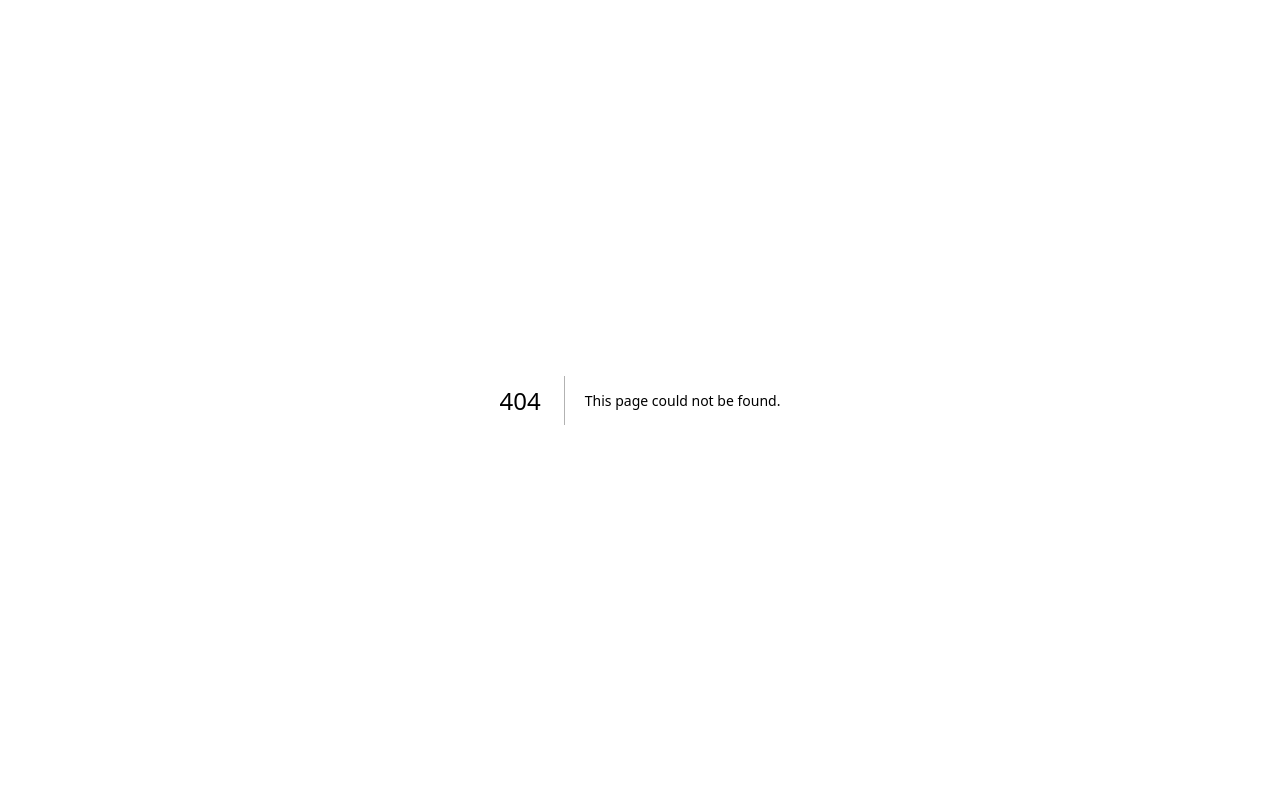
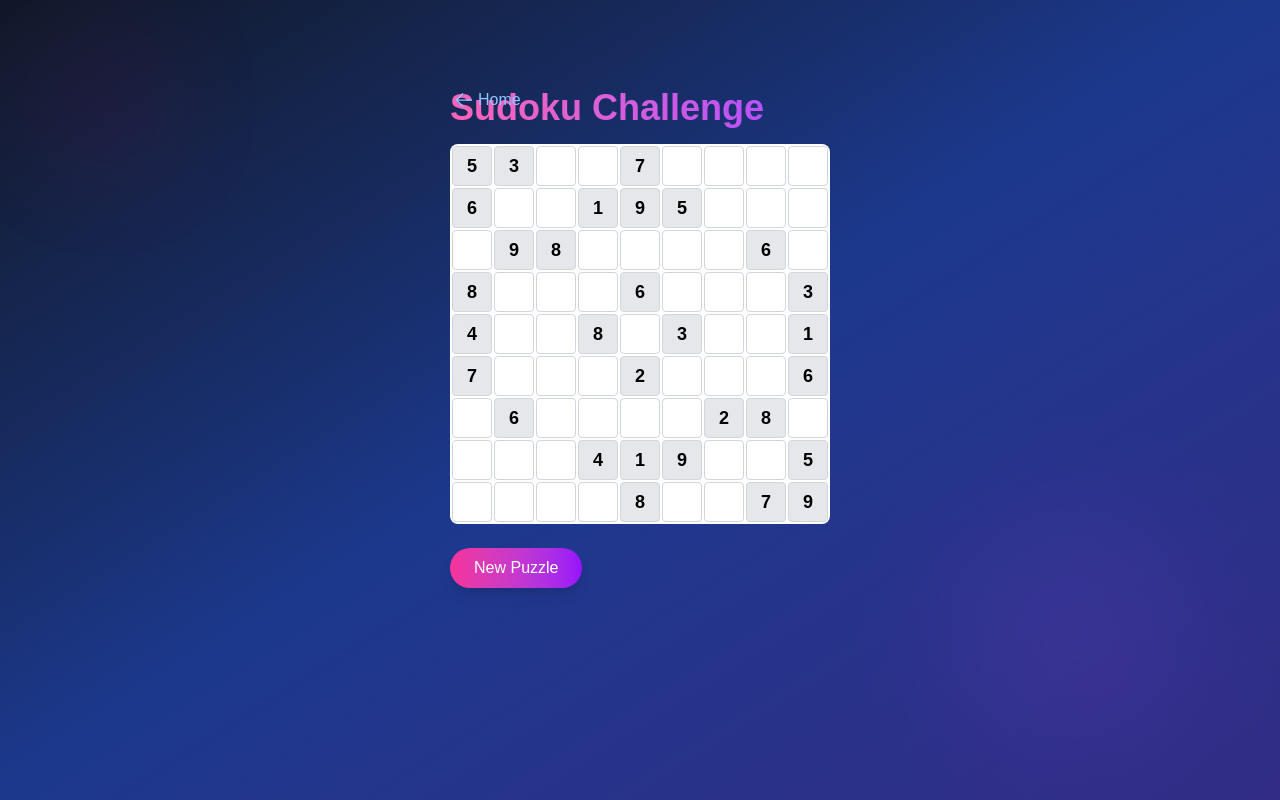
Before and after one commit to Altairian7/quantum_chess, a Next.js app: page /sudoku in a window 1280 px wide. Before the commit this address had no page. Built offline with nearby package versions, Linux system fonts and the light colour scheme.

Commit message:
completed the code for sudoko

```diff
--- /dev/null
+++ b/app/sudoku/page.tsx
@@ -0,0 +1,143 @@
+"use client";
+import React, { useState, useEffect } from "react";
+import Link from "next/link";
+
+const generateEmptyBoard = () =>
+  Array(9)
+    .fill(null)
+    .map(() => Array(9).fill(""));
+
+const SudokuPage = () => {
+  const [board, setBoard] = useState(generateEmptyBoard);
+  const [solution, setSolution] = useState(generateEmptyBoard);
+  const [selectedCell, setSelectedCell] = useState({ row: -1, col: -1 });
+  const [isComplete, setIsComplete] = useState(false);
+
+  useEffect(() => {
+    generatePuzzle();
+  }, []);
+
+  const generatePuzzle = () => {
+    // A static example board (easy)
+    const puzzle = [
+      ["5", "3", "", "", "7", "", "", "", ""],
+      ["6", "", "", "1", "9", "5", "", "", ""],
+      ["", "9", "8", "", "", "", "", "6", ""],
+      ["8", "", "", "", "6", "", "", "", "3"],
+      ["4", "", "", "8", "", "3", "", "", "1"],
+      ["7", "", "", "", "2", "", "", "", "6"],
+      ["", "6", "", "", "", "", "2", "8", ""],
+      ["", "", "", "4", "1", "9", "", "", "5"],
+      ["", "", "", "", "8", "", "", "7", "9"],
+    ];
+    const solved = solveSudoku(puzzle.map((r) => [...r]));
+    setBoard(puzzle);
+    setSolution(solved);
+    setIsComplete(false);
+  };
+
+  const solveSudoku = (grid: string[][]): string[][] => {
+    const isValid = (r: number, c: number, val: string) => {
+      for (let i = 0; i < 9; i++) {
+        if (grid[r][i] === val || grid[i][c] === val) return false;
+        const boxRow = 3 * Math.floor(r / 3) + Math.floor(i / 3);
+        const boxCol = 3 * Math.floor(c / 3) + (i % 3);
+        if (grid[boxRow][boxCol] === val) return false;
+      }
+      return true;
+    };
+
+    const solve = (): boolean => {
+      for (let r = 0; r < 9; r++) {
+        for (let c = 0; c < 9; c++) {
+          if (!grid[r][c]) {
+            for (let n = 1; n <= 9; n++) {
+              const val = String(n);
+              if (isValid(r, c, val)) {
+                grid[r][c] = val;
+                if (solve()) return true;
+                grid[r][c] = "";
+              }
+            }
+            return false;
+          }
+        }
+      }
+      return true;
+    };
+
+    solve();
+    return grid;
+  };
+
+  const handleCellChange = (value: string, row: number, col: number) => {
+    if (/[1-9]/.test(value) || value === "") {
+      const newBoard = board.map((r) => [...r]);
+      newBoard[row][col] = value;
+      setBoard(newBoard);
+      checkComplete(newBoard);
+    }
+  };
+
+  const checkComplete = (b: string[][]) => {
+    for (let i = 0; i < 9; i++)
+      for (let j = 0; j < 9; j++)
+        if (b[i][j] !== solution[i][j]) return setIsComplete(false);
+    setIsComplete(true);
+  };
+
+  const isInitial = (row: number, col: number) => solution[row][col] && board[row][col] === solution[row][col];
+
+  return (
+    <div className="flex flex-col items-center min-h-screen bg-gradient-to-br from-gray-900 via-blue-900 to-indigo-900 text-white p-6 overflow-hidden">
+      <div className="absolute inset-0 overflow-hidden">
+        <div className="absolute top-10 left-10 w-32 h-32 bg-pink-600 rounded-full opacity-10 blur-3xl"></div>
+        <div className="absolute bottom-10 right-20 w-64 h-64 bg-purple-500 rounded-full opacity-10 blur-3xl"></div>
+      </div>
+      <div className="relative z-10 mt-16">
+        <Link href="/" className="absolute left-1 flex items-center text-blue-300 hover:text-blue-200 transition">
+          <svg xmlns="http://www.w3.org/2000/svg" className="w-5 h-5 mr-1" fill="none" viewBox="0 0 24 24" strokeWidth={1.5} stroke="currentColor">
+            <path strokeLinecap="round" strokeLinejoin="round" d="M10.5 19.5L3 12m0 0l7.5-7.5M3 12h18" />
+          </svg>
+          Home
+        </Link>
+        <h1 className="text-4xl font-bold mb-4 text-transparent bg-clip-text bg-gradient-to-r from-pink-400 to-purple-500">
+          Sudoku Challenge
+        </h1>
+        <div className="grid grid-cols-9 gap-[2px] bg-white p-[2px] rounded-lg mb-6">
+          {board.map((row, r) =>
+            row.map((val, c) => (
+              <input
+                key={`${r}-${c}`}
+                type="text"
+                maxLength={1}
+                value={val}
+                onChange={(e) => handleCellChange(e.target.value, r, c)}
+                onFocus={() => setSelectedCell({ row: r, col: c })}
+                className={`w-10 h-10 text-center text-black font-semibold rounded-sm text-lg ${
+                  isInitial(r, c) ? "bg-gray-200 cursor-not-allowed" : "bg-white"
+                } focus:outline-none border border-gray-300`}
+                disabled={isInitial(r, c)}
+              />
+            ))
+          )}
+        </div>
+        <div className="flex gap-4">
+          <button
+            onClick={generatePuzzle}
+            className="px-6 py-2 bg-gradient-to-r from-pink-500 to-purple-600 rounded-full hover:from-pink-600 hover:to-purple-700 transition-all shadow-lg hover:shadow-pink-500/30"
+          >
+            New Puzzle
+          </button>
+        </div>
+        {isComplete && (
+          <div className="mt-6 bg-gradient-to-r from-green-500 to-emerald-600 px-6 py-3 rounded-lg animate-bounce shadow-lg">
+            🎉 Sudoku Solved Perfectly! 🎉
+          </div>
+        )}
+      </div>
+    </div>
+  );
+};
+
+export default SudokuPage;
```
